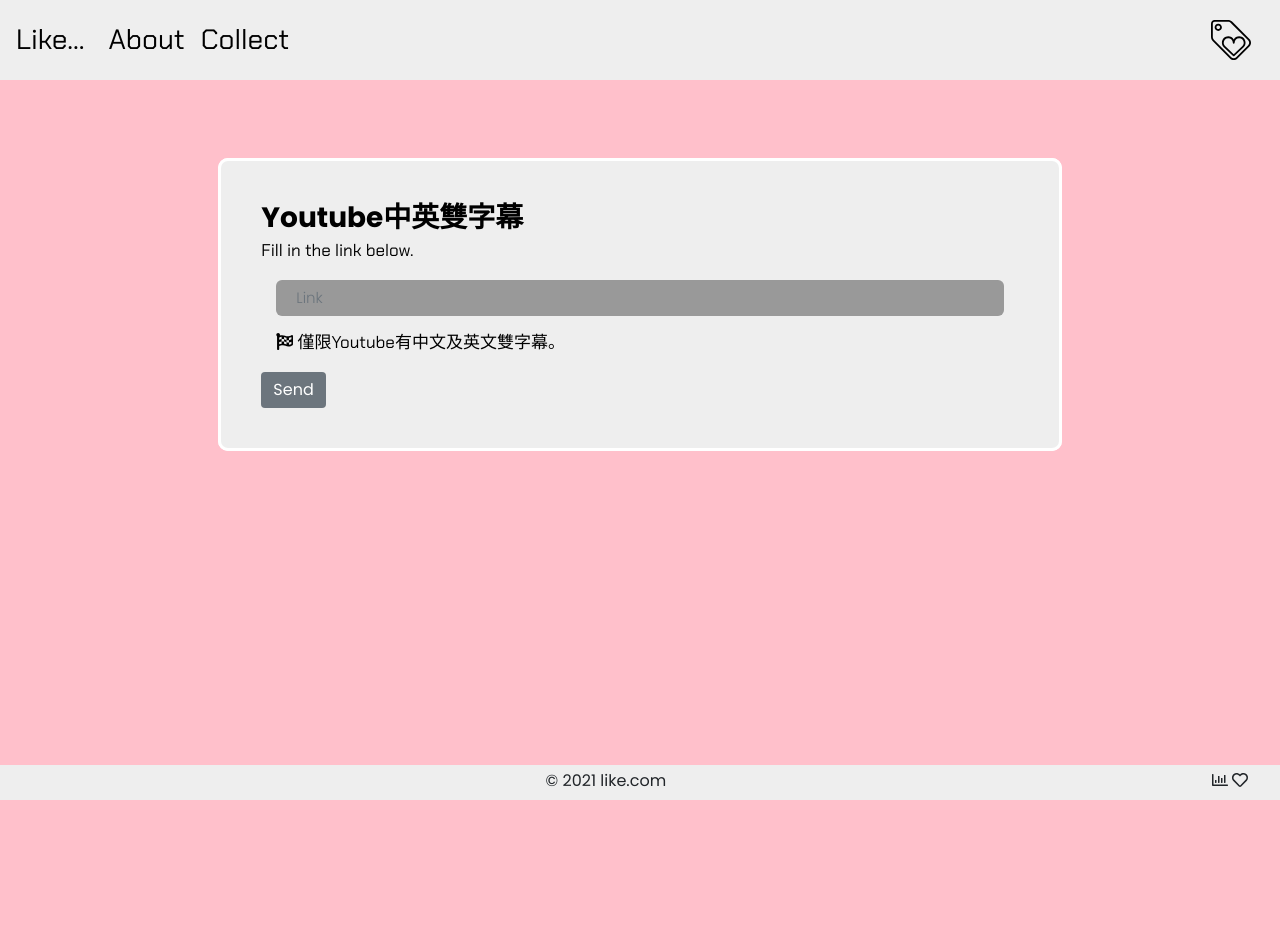
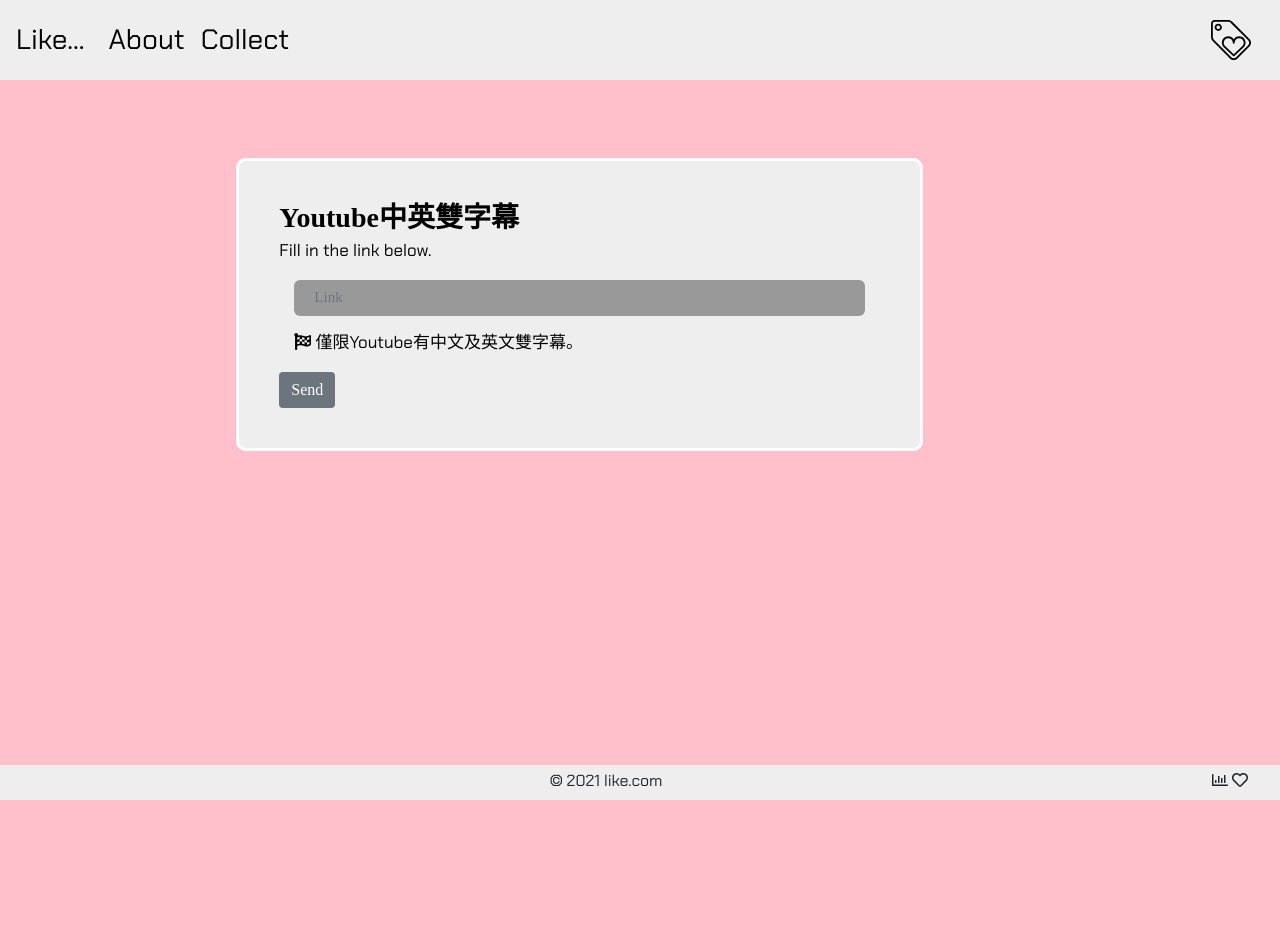
Before and after one commit to Liftwo/youtube_Subtitles_and_Interactive_Transcripts, a Django app: template templates/homepage.html in a window 1280 px wide. Before the commit the page ends 800 px from the top, so only its background shows below. Run offline with Django 3.2, Linux system fonts and the light colour scheme; the template is opened without the code that fills it, so the values that code supplies are empty; some libraries are stand-ins or nearby versions.

Commit message:
form超出問題

```diff
--- a/static/css/form.css
+++ b/static/css/form.css
@@ -1,22 +1,16 @@
 @import url('https://fonts.googleapis.com/css2?family=Poppins:wght@300;400;500;700;900&display=swap');
 
-*, body {
-    font-family: 'Poppins', sans-serif;
-    font-weight: 400;
-    -webkit-font-smoothing: antialiased;
-    text-rendering: optimizeLegibility;
-    -moz-osx-font-smoothing: grayscale;
 
-}
 
 html, body {
     height: 100%;
     /*background-color: #eeeeee;*/
-    overflow: auto;
+    /*overflow: auto;*/
 }
 
 .wrapper{
     min-height: 100%;
+    width: 90%;
 }
 
 .form-body {
@@ -26,21 +20,12 @@ html, body {
 }
 
 
-.form-holder {
-      display: flex;
-      flex-direction: column;
-      justify-content: center;
-      align-items: center;
-      text-align: center;
-      min-height: 100vh;
-
-}
-
 .form-content {
-     background-color: #ffffff;
-    margin: 0px auto;
+    background-color: #ffffff;
+    /*margin: 3px auto;*/
     font-family: Raleway;
-    border-radius: 10px
+    border-radius: 10px;
+    width: 95%
 }
 
 .form-content .form-items {
@@ -48,7 +33,7 @@ html, body {
     padding: 40px;
     display: inline-block;
     width: 100%;
-    min-width: 540px;
+    /*min-width: 440px;*/
     -webkit-border-radius: 10px;
     -moz-border-radius: 10px;
     border-radius: 10px;
--- a/static/css/navbar.css
+++ b/static/css/navbar.css
@@ -18,7 +18,8 @@ body {
             /*radial-gradient(circle farthest-corner at left, pink, lightpink);*/
     /*height: 100%;*/
     /*margin: 0;*/
-    overflow: auto;
+    overflow-y: scroll;
+    overflow-x: hidden;
 
 }
 
--- a/templates/homepage.html
+++ b/templates/homepage.html
@@ -12,9 +12,9 @@
 </script>
 
 <div class="wrapper">
-    <div class="form-body mt-5">
+    <div class="form-body mt-5 mr-1 ml-5">
            <div class="row d-flex justify-content-center align-items-center">
-                <div class="col-8">
+                <div class="col-12 col-md-8 ">
                     <div class="form-content">
                         <div class="form-items">
                             <h3>Youtube中英雙字幕</h3>
@@ -41,13 +41,16 @@
             </div>
     </div>
 
+
     <footer class="footer py-1">
-        <span>© 2021 like.com </span>
-        <div class="text-right">
-            <i class="far fa-chart-bar" ></i> <span>{{ visitor }}</span>
-            <i class="far fa-heart" ></i> <span class="like_total" id="like_total">{{ like_count }}</span>
-        </div>
+    <span>© 2021 like.com </span>
+    <div class="text-right">
+        <i class="far fa-chart-bar" ></i> <span>{{ visitor }}</span>
+        <i class="far fa-heart" ></i> <span class="like_total" id="like_total">{{ like_count }}</span>
+    </div>
     </footer>
+
+
 
 </div>
 {% endblock %}
```
